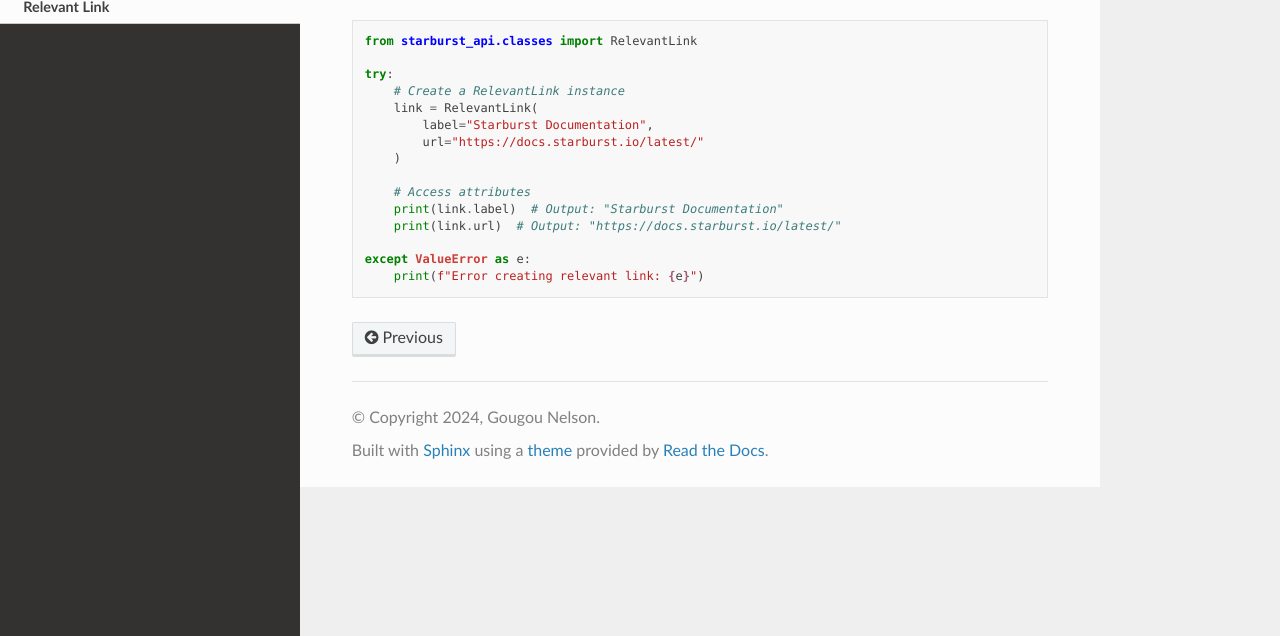
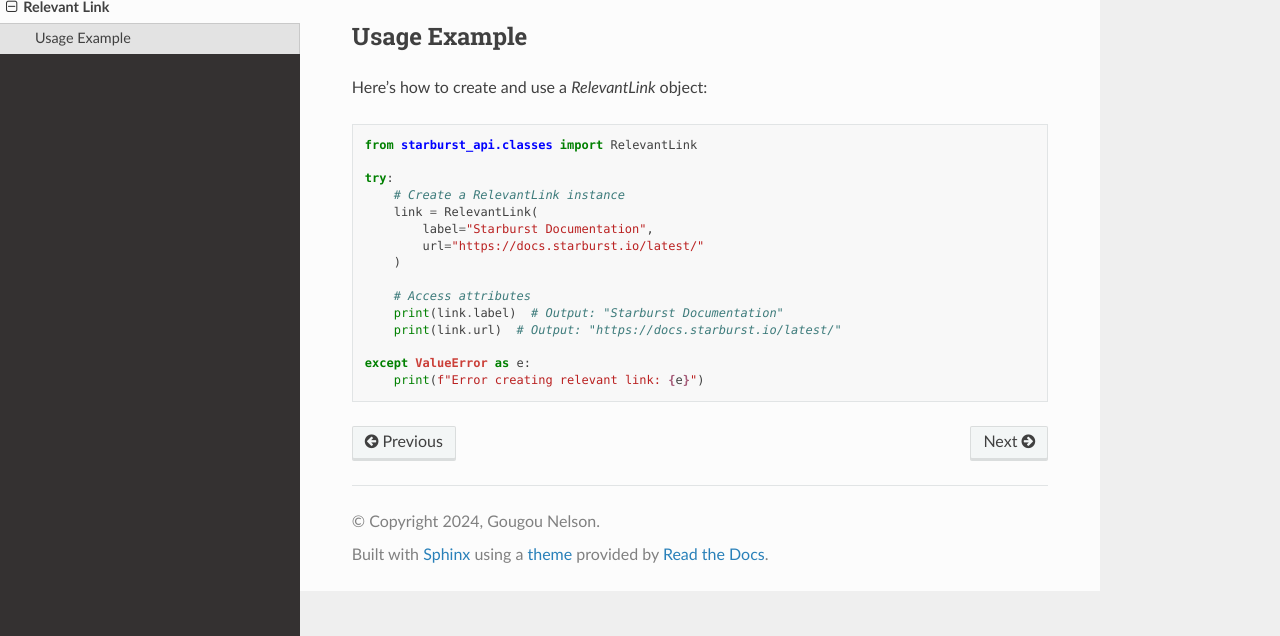
Before and after one commit to Donutson/starburst_api_python, a Sphinx documentation site: the page built from docs_source/source/relevant_link.rst, in a window 1280 px wide, cut to the strip 264-900 px from the top of the page. Built offline with Sphinx 7.4.7 and the Read the Docs theme 3.1.0, drawn with Linux system fonts in a browser that asks for light colours.

Commit message:
docs(relevant_link): update

```diff
--- a/docs_source/source/index.rst
+++ b/docs_source/source/index.rst
@@ -12,3 +12,4 @@
    domain_info
    owner
    relevant_link
+   tag
--- a/docs_source/source/relevant_link.rst
+++ b/docs_source/source/relevant_link.rst
@@ -2,6 +2,11 @@ Relevant Link
 =========================
 
 .. autoclass:: classes.class_starburst_relevant_link.RelevantLink
+
+Usage Example
+-------------
+
+Here’s how to create and use a `RelevantLink` object:
 
 .. code-block:: python
 
```
Also changed, not shown: docs_source/source/tag.rst (added).
